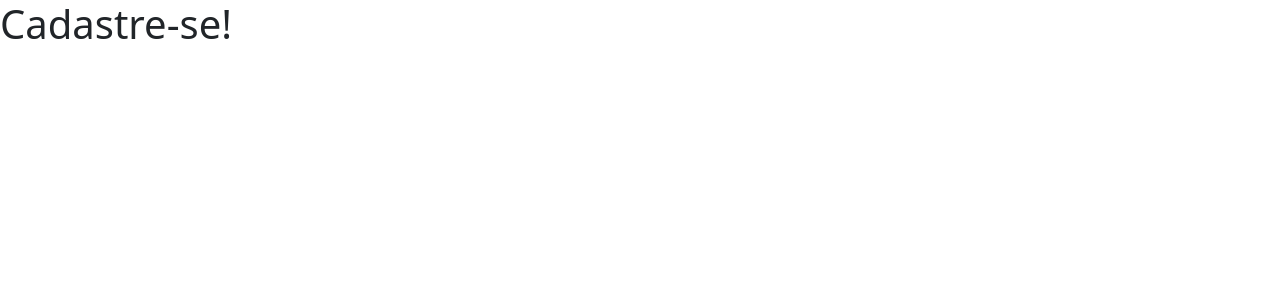
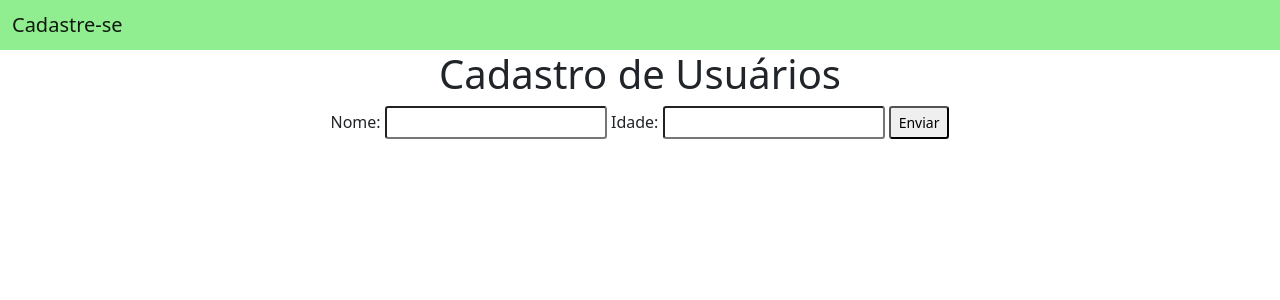
Before and after one commit to LuisGontarski/Projeto-Django, a Django app: page / in a window 1280 px wide. Shown: the top 300 px of the page. Run offline with Django 4.2, Linux system fonts and the light colour scheme.

Commit message:
Criando página html

```diff
--- a/projeto_cad_usuarios/app_cadastro/templates/usuario/home.html
+++ b/projeto_cad_usuarios/app_cadastro/templates/usuario/home.html
@@ -1,27 +1,49 @@
 <!doctype html>
 <html lang="en">
-  <head>
+
+<head>
     <!-- Required meta tags -->
     <meta charset="utf-8">
     <meta name="viewport" content="width=device-width, initial-scale=1">
 
     <!-- Bootstrap CSS -->
-    <link href="https://cdn.jsdelivr.net/npm/bootstrap@5.0.2/dist/css/bootstrap.min.css" rel="stylesheet" integrity="sha384-EVSTQN3/azprG1Anm3QDgpJLIm9Nao0Yz1ztcQTwFspd3yD65VohhpuuCOmLASjC" crossorigin="anonymous">
+    <link href="https://cdn.jsdelivr.net/npm/bootstrap@5.0.2/dist/css/bootstrap.min.css" rel="stylesheet"
+        integrity="sha384-EVSTQN3/azprG1Anm3QDgpJLIm9Nao0Yz1ztcQTwFspd3yD65VohhpuuCOmLASjC" crossorigin="anonymous">
 
     <title>Cadastro</title>
-  </head>
-  <body>
-    <h1>Cadastre-se!</h1>
+</head>
+
+<body>
+
+    <nav style="background-color: lightgreen !important;" class="navbar navbar-light bg-light">
+        <div class="container-fluid">
+            <span class="navbar-brand mb-0 h1">Cadastre-se</span>
+        </div>
+    </nav>
+
+    <form action="{% url 'listagemUsuarios' %}">
+        <div style="text-align: center;" class="container">
+            <h1>Cadastro de Usuários</h1>
+            Nome: <input class="form-control-sm" type="text">
+            Idade: <input class="form-control-sm" type="text">
+            <button class="form-control-sm">Enviar</button>
+        </div>
+    </form>
+
+
 
     <!-- Optional JavaScript; choose one of the two! -->
 
     <!-- Option 1: Bootstrap Bundle with Popper -->
-    <script src="https://cdn.jsdelivr.net/npm/bootstrap@5.0.2/dist/js/bootstrap.bundle.min.js" integrity="sha384-MrcW6ZMFYlzcLA8Nl+NtUVF0sA7MsXsP1UyJoMp4YLEuNSfAP+JcXn/tWtIaxVXM" crossorigin="anonymous"></script>
+    <script src="https://cdn.jsdelivr.net/npm/bootstrap@5.0.2/dist/js/bootstrap.bundle.min.js"
+        integrity="sha384-MrcW6ZMFYlzcLA8Nl+NtUVF0sA7MsXsP1UyJoMp4YLEuNSfAP+JcXn/tWtIaxVXM"
+        crossorigin="anonymous"></script>
 
     <!-- Option 2: Separate Popper and Bootstrap JS -->
     <!--
     <script src="https://cdn.jsdelivr.net/npm/@popperjs/core@2.9.2/dist/umd/popper.min.js" integrity="sha384-IQsoLXl5PILFhosVNubq5LC7Qb9DXgDA9i+tQ8Zj3iwWAwPtgFTxbJ8NT4GN1R8p" crossorigin="anonymous"></script>
     <script src="https://cdn.jsdelivr.net/npm/bootstrap@5.0.2/dist/js/bootstrap.min.js" integrity="sha384-cVKIPhGWiC2Al4u+LWgxfKTRIcfu0JTxR+EQDz/bgldoEyl4H0zUF0QKbrJ0EcQF" crossorigin="anonymous"></script>
     -->
-  </body>
+</body>
+
 </html>
```
